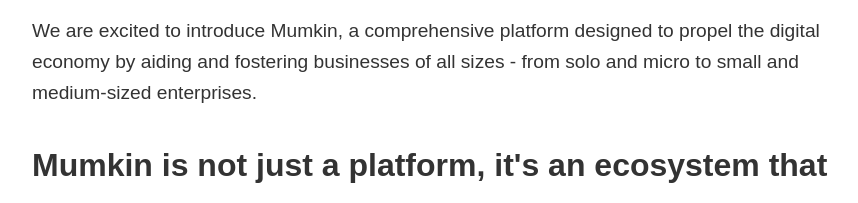
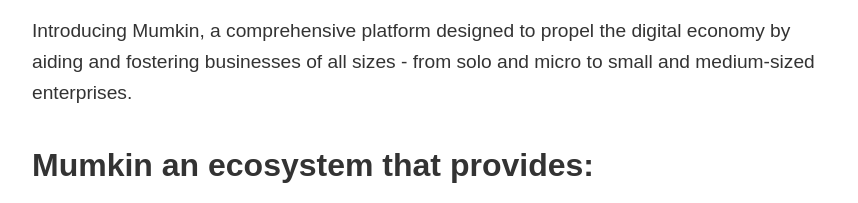
Before and after one commit to Digital-Prosperity-Foundation/mumkin.pk, a plain HTML site: page default.html in a window 1280 px wide. Shown: the part 563-766 px from the top of the page, without its empty margins (208-1066 px from the left). Drawn offline with Linux system fonts and the light colour scheme.

Commit message:
Update default.html

```diff
--- a/default.html
+++ b/default.html
@@ -14,11 +14,11 @@
       <section>
         <h3>Our platform is a one-stop solution</h3>
         <p>
-        We are excited to introduce Mumkin, a comprehensive platform designed to propel the digital economy by aiding and fostering businesses of all sizes - from solo and micro to small and medium-sized enterprises.
+        Introducing Mumkin, a comprehensive platform designed to propel the digital economy by aiding and fostering businesses of all sizes - from solo and micro to small and medium-sized enterprises.
         </p>
       </section>
       <section>
-        <h3>Mumkin is not just a platform, it's an ecosystem that provides:</h3>
+        <h3>Mumkin an ecosystem that provides:</h3>
         <ul>
           <li><strong>Identity & Presence:</strong> Establish your unique digital identity and make your presence felt in the online marketplace.</li>
           <li><strong>Catalog:</strong> Showcase your products or services in an organized and appealing manner.</li>
```
